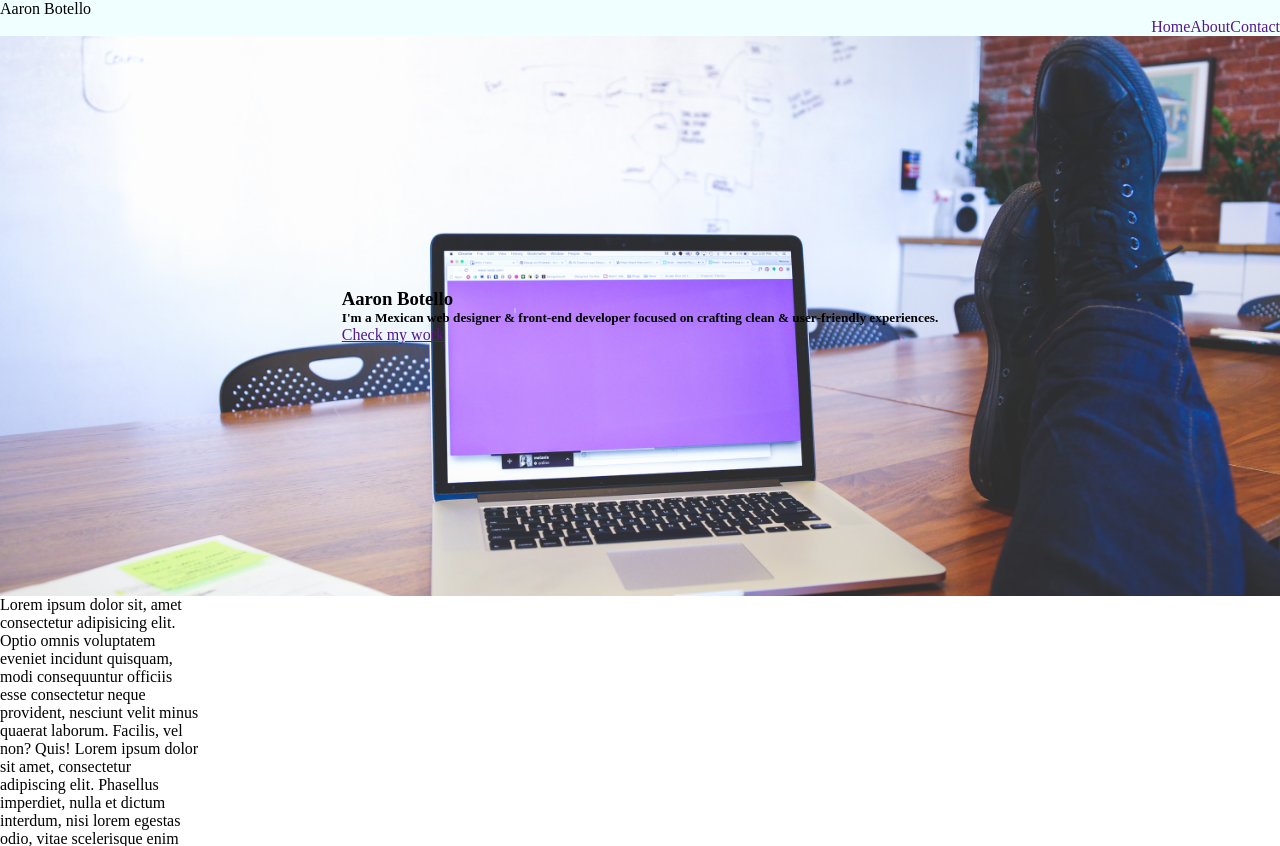
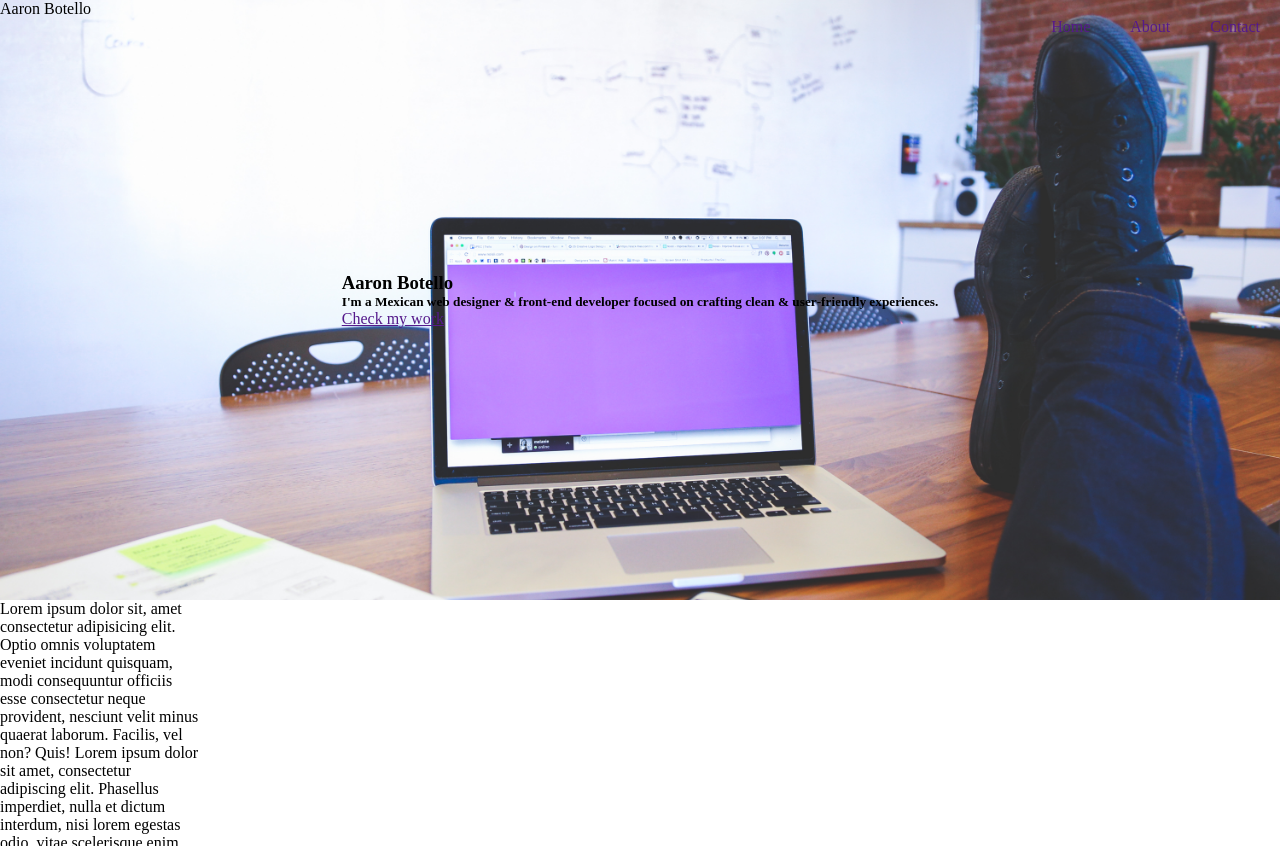
Before and after one commit to Aaron033/porfolio, a PHP site: page /html/index.html in a window 1280 px wide. Shown: the top 846 px of the page. Run offline with PHP 8.4, Linux system fonts and the light colour scheme.

Commit message:
img added

```diff
--- a/css/style.css
+++ b/css/style.css
@@ -5,8 +5,6 @@ html, * ,body{
 }
 
 nav {
-
-    background-color: azure;
     position: sticky;
     top: 0;
 }
@@ -24,6 +22,7 @@ nav ul li {
  }
  nav ul li a {
      text-decoration: none;
+     margin: 0 20px;
  }
  main{
  position: relative;
@@ -31,7 +30,7 @@ nav ul li {
     background-position: center;
     background-repeat: no-repeat;
     background-size: cover;
-height: 70Vh;
+height: 75Vh;
 
 }
 
--- a/html/index.html
+++ b/html/index.html
@@ -11,6 +11,7 @@
 
 </head>
 <body>
+        <main>
     <nav class="navbar">
         <p>Aaron Botello</p>
      <ul>
@@ -19,13 +20,13 @@
      <li><a href="">Contact</a></li></ul>
       </nav>
 
-<main>
+
     <div class="mainMessage">
     <h3 class="myName">Aaron Botello</h3>
     <h5>I'm a Mexican web designer & front‑end developer focused on crafting clean  & user‑friendly experiences.</h5>
      <a href="">Check my work</a>
 </div>
-    <!-- <img src="../images/46.jpg" alt=""> -->
+
 </main>
       <article>
           Lorem ipsum dolor sit, amet
```
Also changed, not shown: images/computer.jpg (added).
